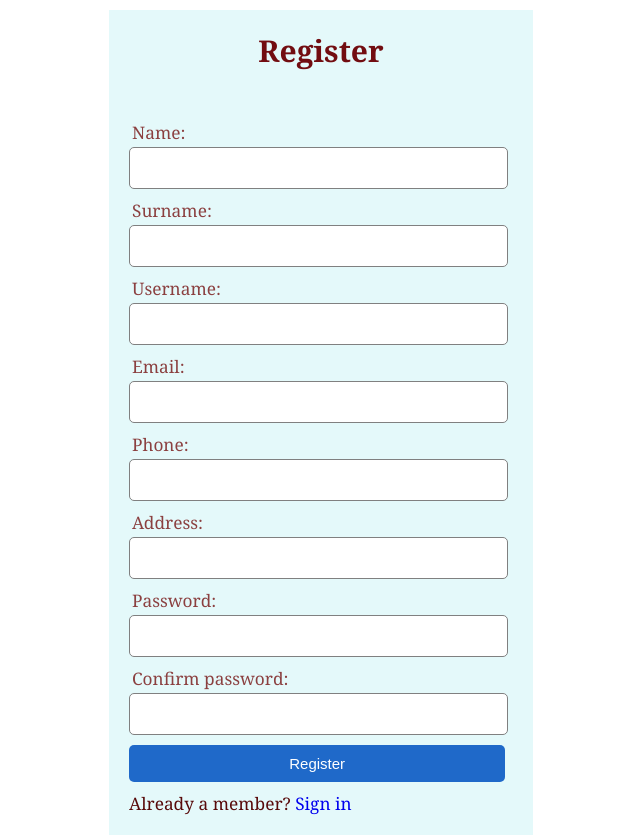
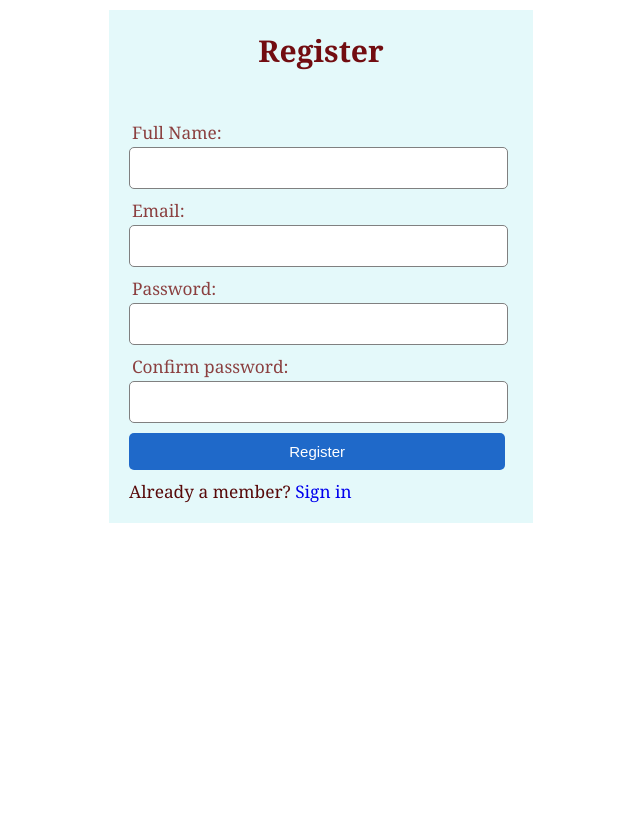
Before and after one commit to aludwig8/hackathon_team2, a PHP site: template src/resources/views/register.twig in a window 1280 px wide. Shown: the whole page, without its empty margins (319-959 px from the left). After the commit the page ends 523 px from the top, so only its background shows below. Run offline with PHP 8.4, Linux system fonts and the light colour scheme; the template is opened without the code that fills it: most values are stand-ins (such as "Sample title", 1, 10 or a date in 2020); some libraries are stand-ins or nearby versions.

Commit message:
added basecontroller

```diff
--- a/composer.json
+++ b/composer.json
@@ -21,7 +21,10 @@
   "require": {
     "j4mie/idiorm": "^1.5",
     "j4mie/paris": "^1.5",
+    "kanellov/slim-twig-flash": "^0.2.0",
+    "larapack/dd": "^1.1",
     "respect/validation": "^1.1",
+    "slim/flash": "^0.4.0",
     "slim/slim": "^3.1",
     "slim/twig-view": "^2.5"
   }
--- a/src/Controller/HomeController.php
+++ b/src/Controller/HomeController.php
@@ -10,6 +10,7 @@ class HomeController extends BaseController
     {
         return $this->container->view->render($response, 'index.twig');
     }
+
     public function about($request, $response)
     {
         return $this->container->view->render($response, 'about.twig');
@@ -31,5 +32,4 @@ class HomeController extends BaseController
     }
 
 
-
 }
--- a/src/resources/views/register.twig
+++ b/src/resources/views/register.twig
@@ -103,10 +103,15 @@
 
 </head>
 <body>
+
 <div class="container">
     <div class="row">
+
         <div class="col-lg-12 col-xs-12" >
-
+            {% if errors.full_name %}
+                <span class="hel-block">{{ errors.full_name | first }}</span>
+            {% endif %}
+        </h1>
         </div>
         <div class="col-lg-3 " ></div>
         <div class="col-lg-6 col-xs-12 text-center" >
@@ -114,42 +119,27 @@
                 <h2 class="FieldInfo" style="font-size:30px; color:#720D11">Register</h2>
             </div>
 
-            <form method="post" action="register.twig">
+            <form method="post" action="{{ path_for('register.store') }}">
 
                 <div class="input-group">
-                    <label class="FieldInfo">Name:</label>
-                    <input type="text" name="name" value="">
-                </div>
-                <div class="input-group">
-                    <label class="FieldInfo">Surname:</label>
-                    <input type="text" name="surname" value="">
-                </div>
-                <div class="input-group">
-                    <label class="FieldInfo">Username:</label>
-                    <input type="text" name="username" value="">
+                    <label class="FieldInfo">Full Name:</label>
+                    <input type="text" name="full_name" value="">
                 </div>
                 <div class="input-group">
                     <label class="FieldInfo">Email:</label>
                     <input type="email" name="email" value="">
                 </div>
-                <div class="input-group">
-                    <label class="FieldInfo">Phone:</label>
-                    <input type="text" name="phone" value="">
-                </div>
-                <div class="input-group">
-                    <label class="FieldInfo">Address:</label>
-                    <input type="text" name="address" value="">
-                </div>
+
                 <div class="input-group">
                     <label class="FieldInfo">Password:</label>
-                    <input type="password" name="password_1">
+                    <input type="password" name="password">
                 </div>
                 <div class="input-group">
                     <label class="FieldInfo">Confirm password:</label>
-                    <input type="password" name="password_2">
+                    <input type="password" name="password_confirmation">
                 </div>
                 <div class="input-group">
-                    <button type="submit" class="btn" style="width:98% !important" name="reg_user">Register</button>
+                    <button type="submit" class="btn" style="width:98% !important">Register</button>
                 </div>
                 <p class="FieldInfo" style="color:#580A0A;">
                     Already a member? <a href="{{ path_for('login')}}">Sign in</a>
--- a/src/routes.php
+++ b/src/routes.php
@@ -4,12 +4,12 @@ use Slim\App;
 
 return function (App $app) {
 
-
     $app->get('/','Src\Controller\HomeController:index')->setName('home');
     $app->get('/about','Src\Controller\HomeController:about')->setName('about');
     $app->get('/products','Src\Controller\HomeController:products')->setName('products');
     $app->get('/login','Src\Controller\HomeController:login')->setName('login');
-    $app->get('/register','Src\Controller\HomeController:register')->setName('register');
+    $app->get('/register','Src\Controller\Auth\RegisterController:create')->setName('register');
+    $app->post('/register','Src\Controller\Auth\RegisterController:store')->setName('register.store');
 
 
 };
```
Also changed, not shown: src/Controller/Auth/RegisterController.php (added, +31 -0 lines), src/Controller/BaseController.php (+8 -1 lines), src/Validation/Validator.php (added, +28 -0 lines), src/config/app.php (+20 -0 lines), 1 other file.
